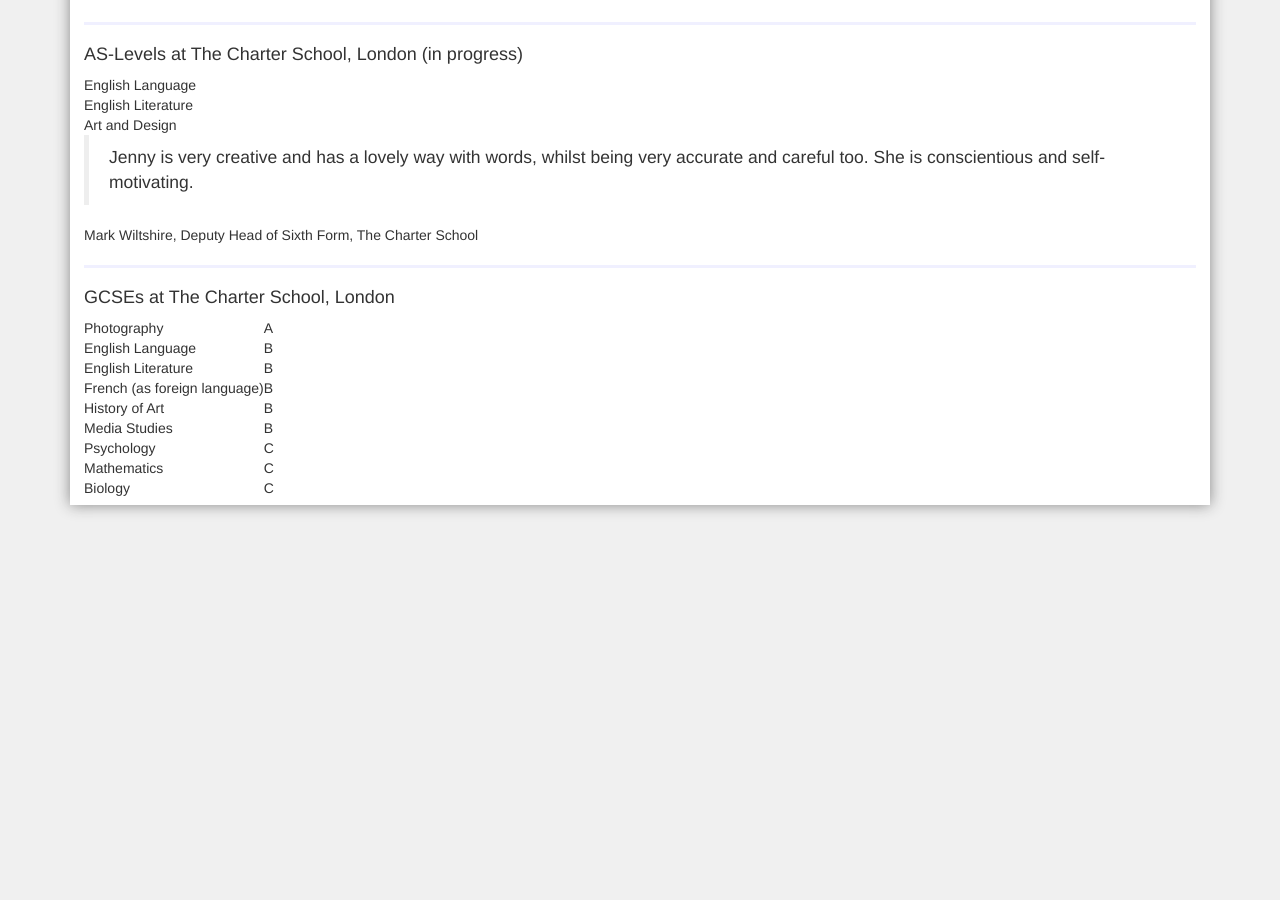
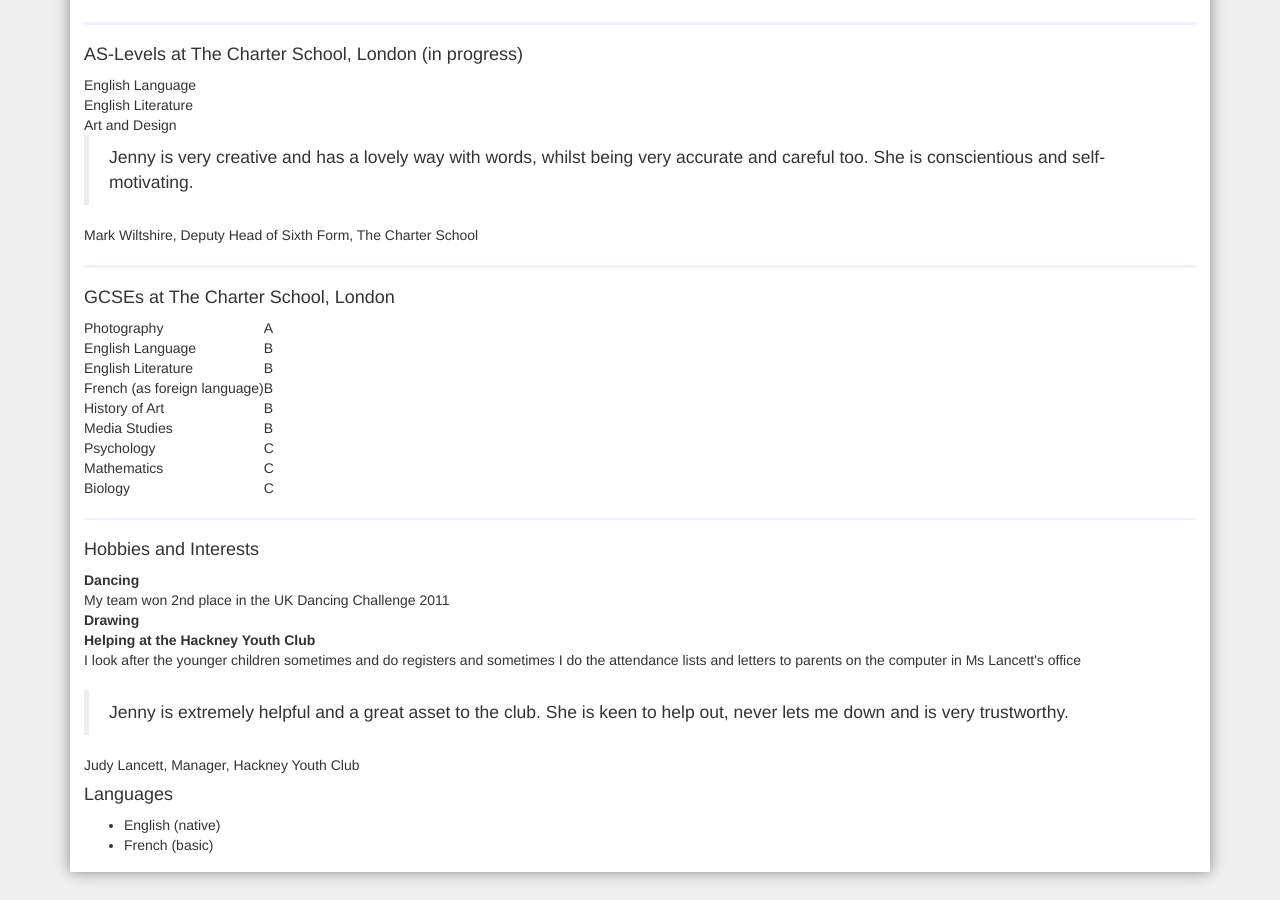
Before and after one commit to exonian/rep-profiles-mockup, a Jekyll site: the page built from profiles/jenny_smith.html, in a window 1280 px wide and 900 px high, scrolled down 825 px. Built offline with Jekyll 4.4.1, drawn with Linux system fonts in a browser that asks for light colours; nearby versions of some CDN libraries; Markdown is read by kramdown in place of the engine named in the settings; before the commit the page ends 1358 px from its top, so only the background shows below that.

Commit message:
Add extra-curricular stuff

```diff
--- /dev/null
+++ b/_includes/jenny_smith/other.html
@@ -0,0 +1,27 @@
+<div contenteditable="true">
+    <h4>Hobbies and Interests</h4>
+
+    <dl>
+        <dt>Dancing</dt>
+            <dd>My team won 2nd place in the UK Dancing Challenge 2011</dd>
+        <dt>Drawing</dt>
+        <dt>Helping at the Hackney Youth Club</dt>
+            <dd>I look after the younger children sometimes and do registers and
+                sometimes I do the attendance lists and letters to parents on the
+                computer in Ms Lancett's office</dd>
+    </dl>
+</div>
+
+<blockquote>Jenny is extremely helpful and a great asset to the club. She is keen
+to help out, never lets me down and is very trustworthy.
+</blockquote>
+Judy Lancett, Manager, Hackney Youth Club
+
+<div contenteditable="true">
+    <h4>Languages</h4>
+
+    <ul>
+        <li>English (native)</li>
+        <li>French (basic)</li>
+    </ul>
+</div>
--- a/profiles/jenny_smith.html
+++ b/profiles/jenny_smith.html
@@ -15,3 +15,5 @@ title: Jenny Smith
 {% include jenny_smith/alevels.html %}
 <hr />
 {% include jenny_smith/gcses.html %}
+<hr />
+{% include jenny_smith/other.html %}
```
